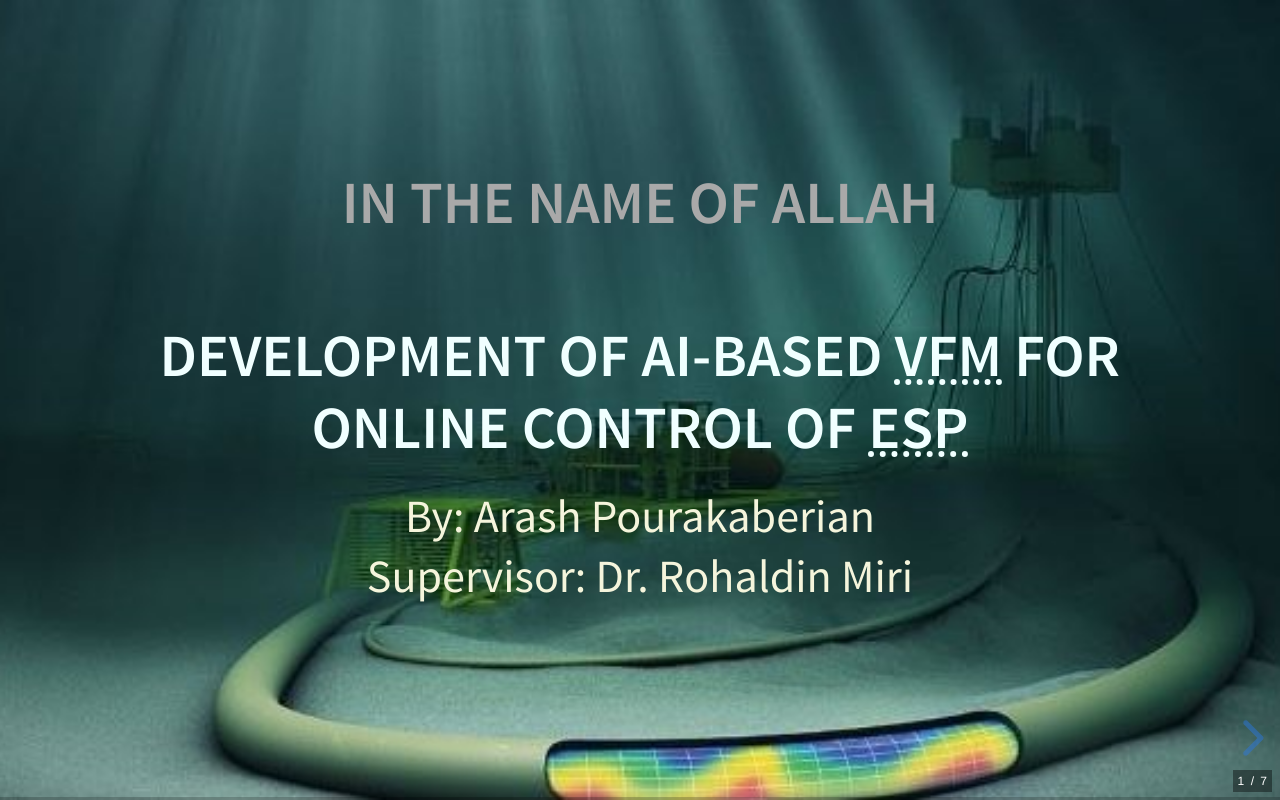
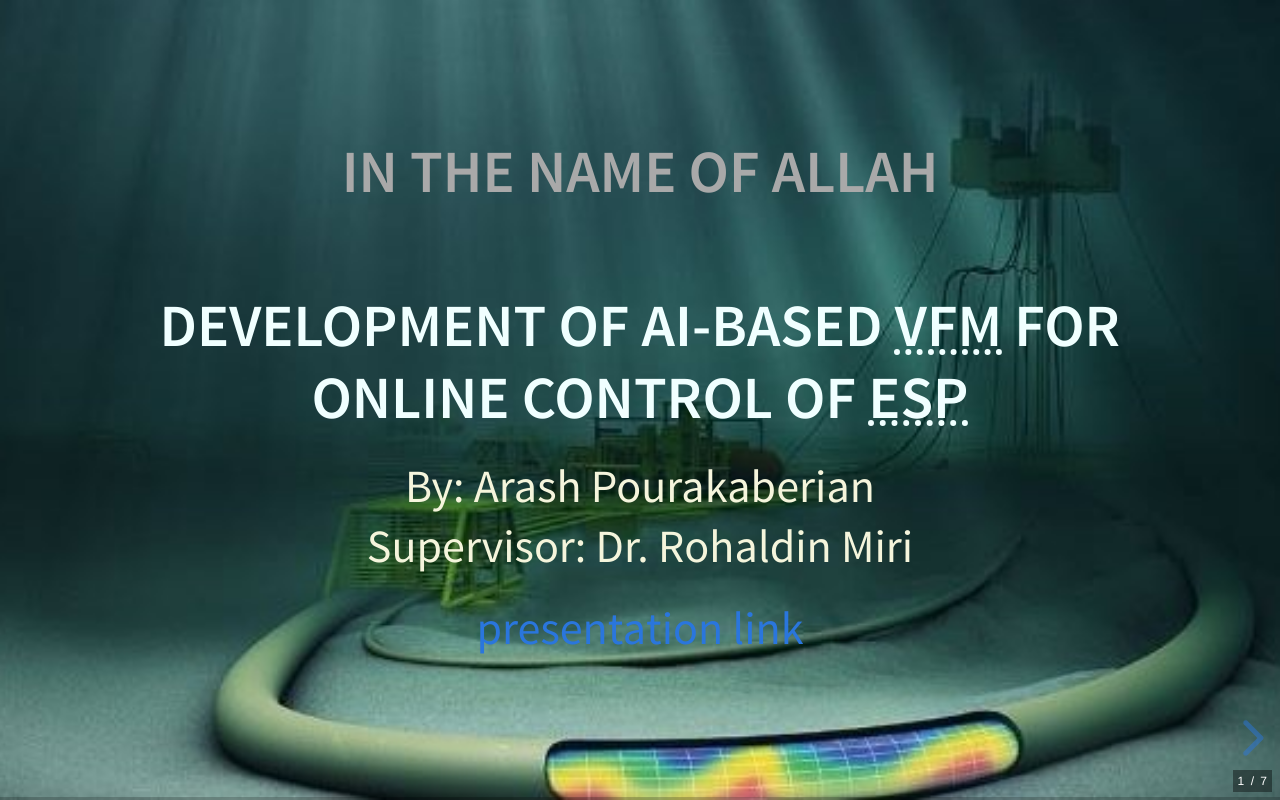
Before and after one commit to Paarash/vfm, a plain HTML site: page index.html in a window 1280 px wide. Drawn offline with nearby package versions, Linux system fonts and the light colour scheme; some packages are replaced by stand-ins of ours.

Commit message:
Update index.html
added presentation link

```diff
--- a/index.html
+++ b/index.html
@@ -45,6 +45,9 @@
 	      Dr. Rohaldin Miri
 	    </span>
 	  </p>
+	  <a href="https://paarash.github.io/vfm/">
+	  presentation link
+	  </a>
 
 	</section>
 
```
